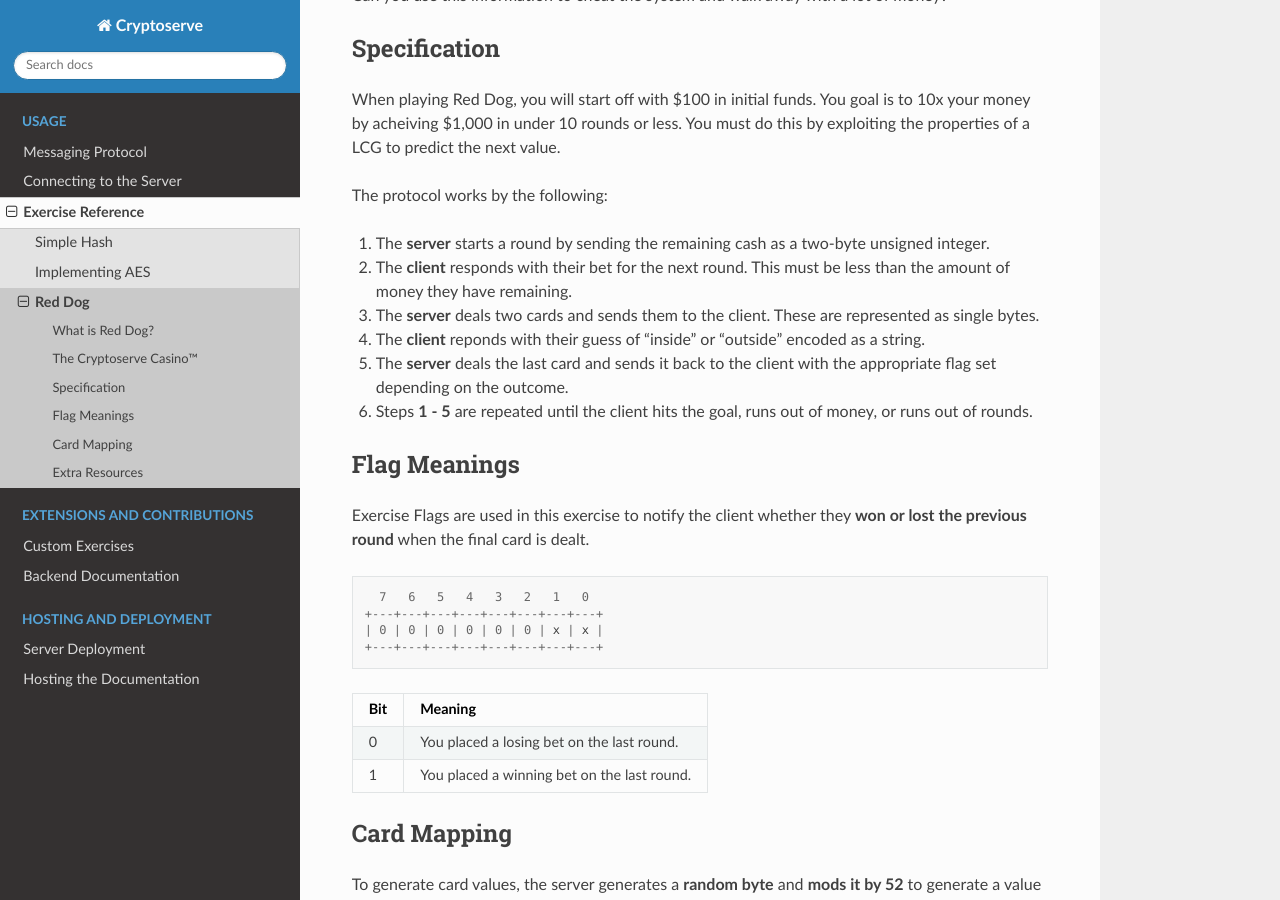
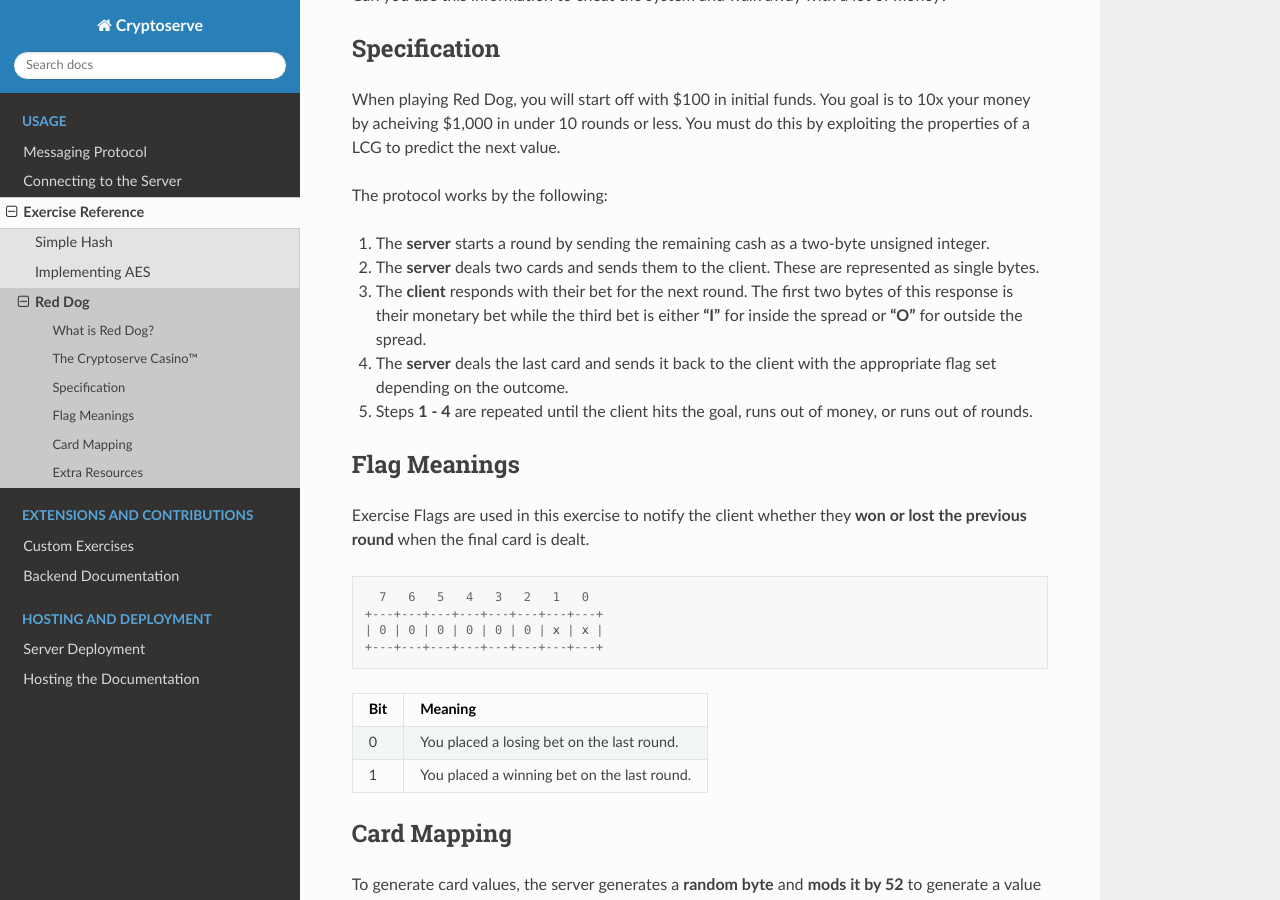
Before and after one commit to PeanutButterRat/cryptoserve, a Sphinx documentation site: the page built from docs/source/exercises/red_dog.rst, in a window 1280 px wide and 900 px high, scrolled down 696 px. Built offline with Sphinx 7.4.7 and the Read the Docs theme 3.1.0, drawn with Linux system fonts in a browser that asks for light colours.

Commit message:
Change step order in Red Dog exercise

```diff
--- a/docs/source/exercises/red_dog.rst
+++ b/docs/source/exercises/red_dog.rst
@@ -36,11 +36,10 @@ You must do this by exploiting the properties of a LCG to predict the next value
 The protocol works by the following:
 
 1. The **server** starts a round by sending the remaining cash as a two-byte unsigned integer.
-2. The **client** responds with their bet for the next round. This must be less than the amount of money they have remaining.
-3. The **server** deals two cards and sends them to the client. These are represented as single bytes.
-4. The **client** reponds with their guess of "inside" or "outside" encoded as a string.
-5. The **server** deals the last card and sends it back to the client with the appropriate flag set depending on the outcome.
-6. Steps **1 - 5** are repeated until the client hits the goal, runs out of money, or runs out of rounds.
+2. The **server** deals two cards and sends them to the client. These are represented as single bytes.
+3. The **client** responds with their bet for the next round. The first two bytes of this response is their monetary bet while the third bet is either **"I"** for inside the spread or **"O"** for outside the spread.
+4. The **server** deals the last card and sends it back to the client with the appropriate flag set depending on the outcome.
+5. Steps **1 - 4** are repeated until the client hits the goal, runs out of money, or runs out of rounds.
 
 
 Flag Meanings
```
Also changed, not shown: 2 other files.
